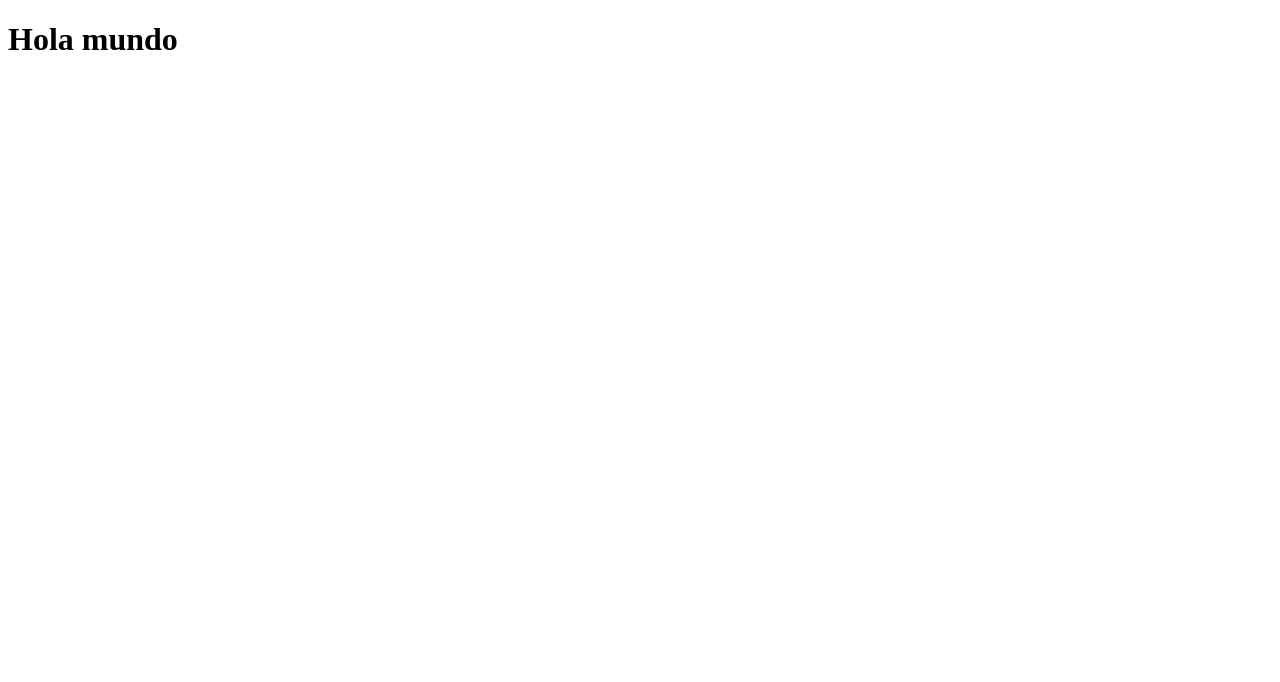
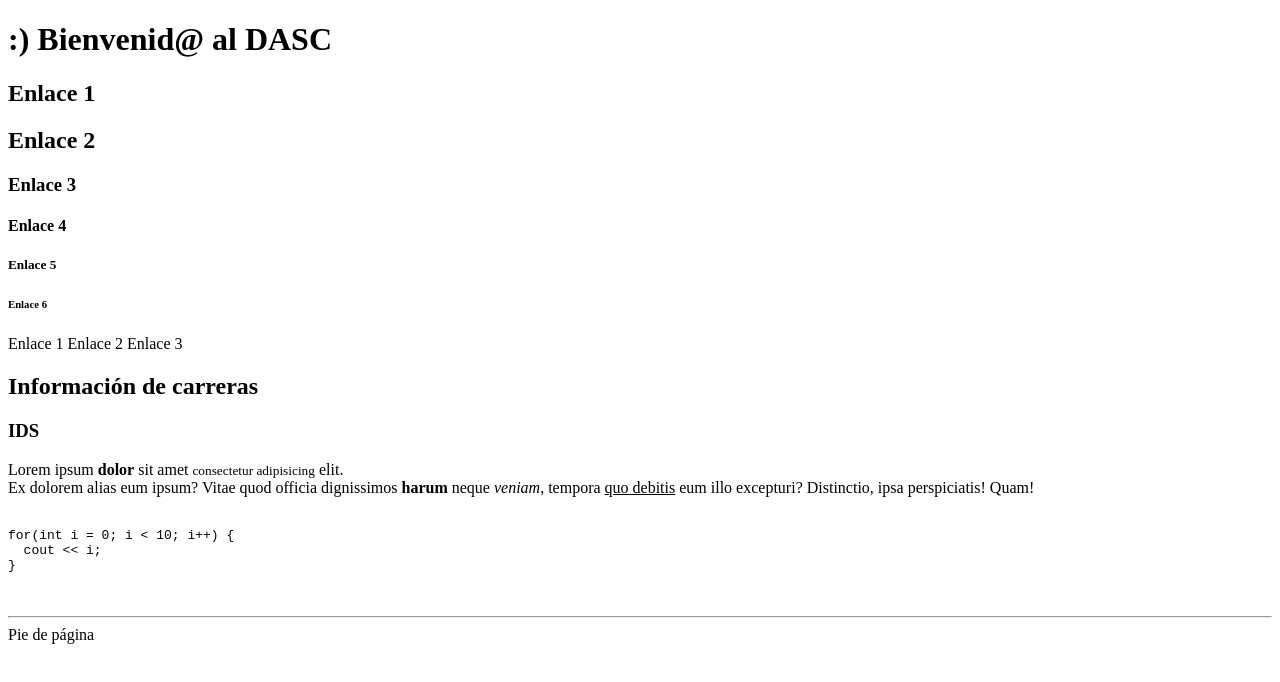
Before and after one commit to Blara22/programacion-web-26, a plain HTML site: page index.html in a window 1280 px wide. Drawn offline with Linux system fonts and the light colour scheme.

Commit message:
Semántica y formato de contenido

```diff
--- a/index.html
+++ b/index.html
@@ -9,7 +9,53 @@
 </head>
 
 <body>
-  <h1>Hola mundo</h1>
+  <header>
+    <h1><span>:) </span>Bienvenid@ al DASC</h1>
+    <nav>
+      <!-- No usar h1... para enlaces, sólo es ejemplo -->
+      <h1>Enlace 1</h1>
+      <h2>Enlace 2</h2>
+      <h3>Enlace 3</h3>
+      <h4>Enlace 4</h4>
+      <h5>Enlace 5</h5>
+      <h6>Enlace 6</h6>
+    </nav>
+  </header>
+
+  <main>
+    <aside>
+      Enlace 1
+      Enlace 2
+      Enlace 3
+    </aside>
+    <section>
+      <h2>Información de carreras</h2>
+      <article>
+        <h3>IDS</h3>
+        <p>Lorem ipsum <strong>dolor</strong> sit amet <small>consectetur adipisicing</small> elit. <br> Ex dolorem alias eum ipsum? Vitae quod officia
+          dignissimos <b>harum</b> neque <i>veniam</i>, tempora <u>quo debitis</u> eum illo excepturi? Distinctio, ipsa perspiciatis! Quam!
+        </p>
+        <pre>
+          <code>
+for(int i = 0; i < 10; i++) {
+  cout << i;
+}
+          </code>
+        </pre>
+      </article>
+    </section>
+    <hr>
+  </main>
+
+  <footer>
+    Pie de página
+  </footer>
+  <br>
+  <br>
+  <br>
+  <br>
+  <br><br><br><br>
+
 </body>
 
 </html>
```
